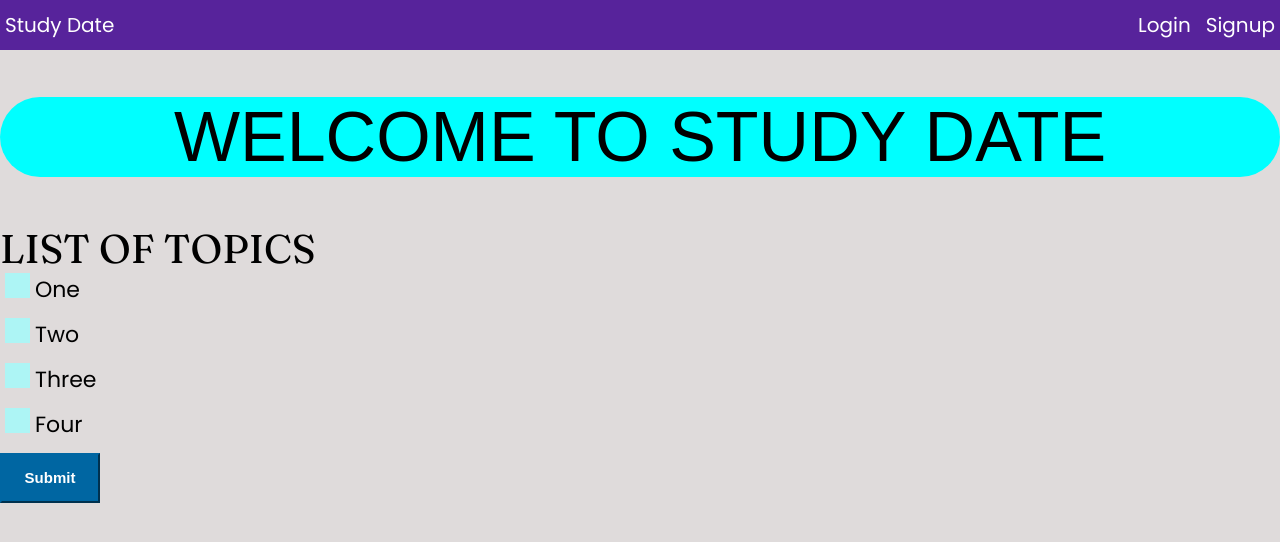
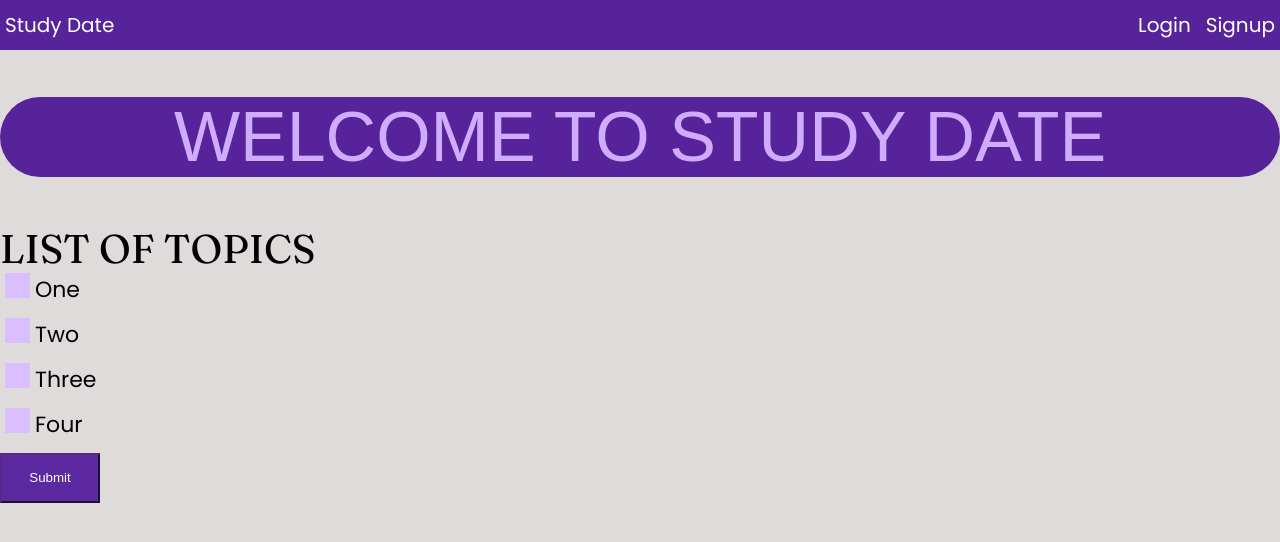
Before and after one commit to osdc/codejam, a React (Create React App) app in the folder flashy-fries/: page /dashboard in a window 1280 px wide. Shown: the top 542 px of the page. Built offline with nearby package versions, Linux system fonts and the light colour scheme; no server answers; a web font is replaced by a local one.

Commit message:
fixed dashboard colors to match theme

```diff
--- a/flashy-fries/src/components/Dashboard/Dashboard.css
+++ b/flashy-fries/src/components/Dashboard/Dashboard.css
@@ -6,9 +6,10 @@ body
 }
 .heading
 {
+    color: #d0acff;
     text-align: center;
     font-size: 70px;;
-    background-color: aqua;
+    background-color: #57239b;
     border-radius: 50px;
     font-family: 'Yusei Magic', sans-serif;
 }
@@ -16,7 +17,6 @@ body
 {
 
     font-size: 40px;;
-
     display:inline;
     border-radius: 5px;
     font-family: 'Fraunces', serif;
@@ -42,19 +42,20 @@ body
     width: 0;
   }
   .checkmark {
+    background-color:#dabeff;
     position: absolute;
     top: 0;
     left: 5px;
     height: 25px;
     width: 25px;
-    background-color:rgb(173, 245, 245);
+    background-color: #bc8cfc);
 
   }
   .container:hover input ~ .checkmark {
-    background-color: #ccc;
+    background-color: #bb88ff;
   }
   .container input:checked ~ .checkmark {
-    background-color: #2196F3;
+    background-color: #612aa8;
   }
   .checkmark:after {
     content: "";
@@ -77,19 +78,20 @@ body
   }
 .btn
 {
-    background: #0066A2;
+
+    background:#5d29a1;
 
 color: white;
 
 border-style: outset;
 
-border-color: #0066A2;
+border-color:#522d83;
 
 height: 50px;
 
 width: 100px;
 
-font: bold 15px arial, sans-serif;
+font: bold px arial, sans-serif;
 
 text-shadow:none;
 }
```
Also changed, not shown: 2 other files (tests, documents, lock files or other folders).
